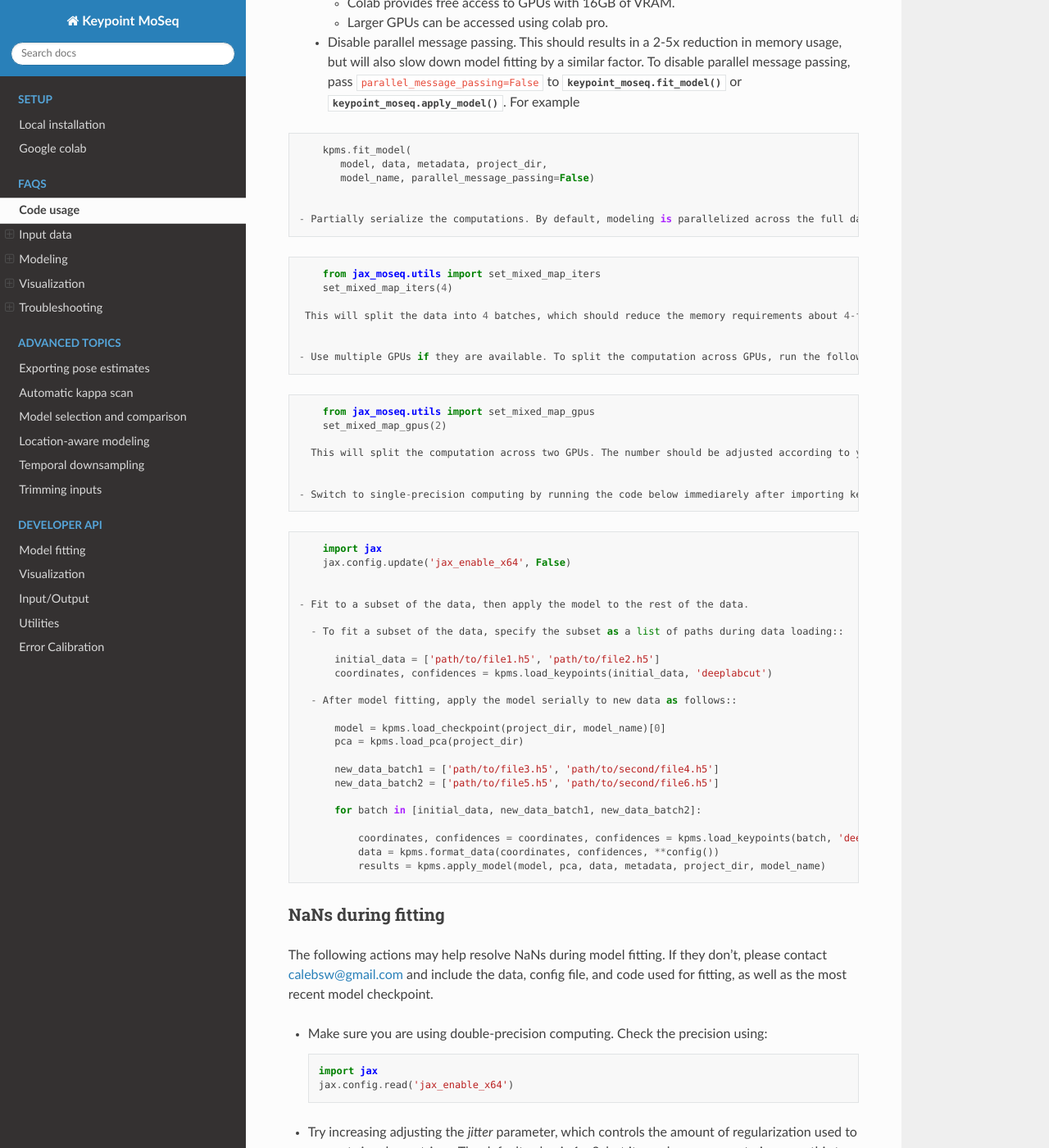
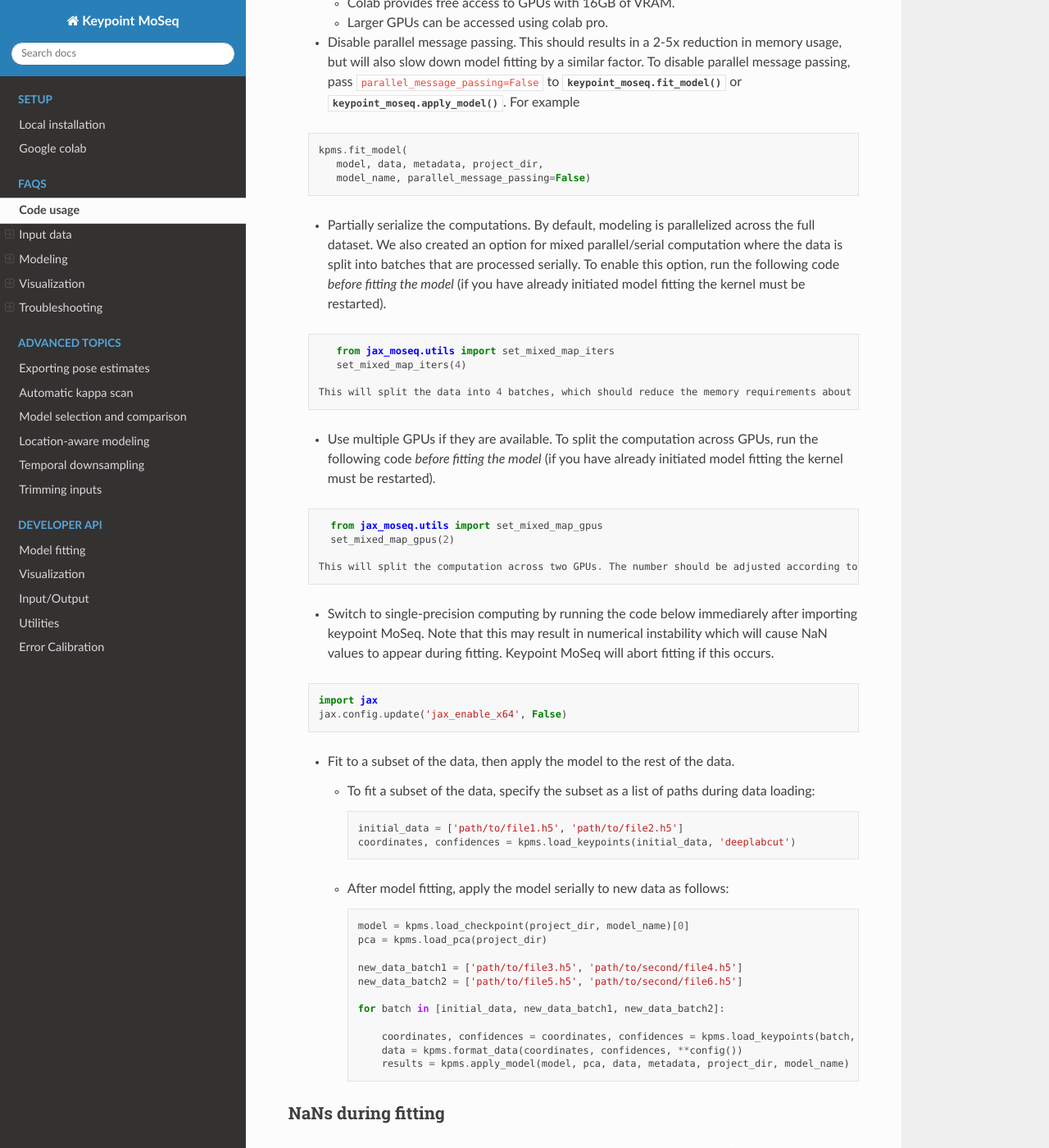
Before and after one commit to dattalab/keypoint-moseq, a Sphinx documentation site: the page built from docs/source/FAQs.rst, in a window 1280 px wide and 1400 px high, scrolled down 11650 px. Shown: the whole window at 82% size. Built offline with Sphinx 7.4.7 and the Read the Docs theme 3.1.0, drawn with Linux system fonts in a browser that asks for light colours; pages that are not in the unit, such as notebooks, are missing from menus; some of the changed text lies outside the part shown.

Commit message:
fix formatting issue in docs

```diff
--- a/docs/source/FAQs.rst
+++ b/docs/source/FAQs.rst
@@ -434,7 +434,7 @@ There are two main causes of GPU out of memory (OOM) errors:
 
   - Disable parallel message passing. This should results in a 2-5x reduction in memory usage, but will also slow down model fitting by a similar factor. To disable parallel message passing, pass ``parallel_message_passing=False`` to :py:func:`keypoint_moseq.fit_model` or :py:func:`keypoint_moseq.apply_model`. For example
 
-.. code-block:: python
+  .. code-block:: python
 
       kpms.fit_model(
          model, data, metadata, project_dir,
@@ -443,7 +443,7 @@ There are two main causes of GPU out of memory (OOM) errors:
 
   - Partially serialize the computations. By default, modeling is parallelized across the full dataset. We also created an option for mixed parallel/serial computation where the data is split into batches that are processed serially. To enable this option, run the following code *before fitting the model* (if you have already initiated model fitting the kernel must be restarted).
 
-.. code-block:: python
+  .. code-block:: python
 
       from jax_moseq.utils import set_mixed_map_iters
       set_mixed_map_iters(4)
@@ -453,7 +453,7 @@ There are two main causes of GPU out of memory (OOM) errors:
 
   - Use multiple GPUs if they are available. To split the computation across GPUs, run the following code *before fitting the model* (if you have already initiated model fitting the kernel must be restarted).
 
-.. code-block:: python
+  .. code-block:: python
 
       from jax_moseq.utils import set_mixed_map_gpus
       set_mixed_map_gpus(2)
@@ -463,7 +463,7 @@ There are two main causes of GPU out of memory (OOM) errors:
 
   - Switch to single-precision computing by running the code below immediarely after importing keypoint MoSeq. Note that this may result in numerical instability which will cause NaN values to appear during fitting. Keypoint MoSeq will abort fitting if this occurs.
 
-.. code-block:: python
+  .. code-block:: python
 
       import jax
       jax.config.update('jax_enable_x64', False)
@@ -496,10 +496,13 @@ NaNs during fitting
 
 The following actions may help resolve NaNs during model fitting. If they don't, please contact calebsw@gmail.com and include the data, config file, and code used for fitting, as well as the most recent model checkpoint.
 
-- Make sure you are using double-precision computing. Check the precision using::
+- Make sure you are using double-precision computing. Check the precision using
+
+.. code-block:: python
 
     import jax
     jax.config.read('jax_enable_x64')
+
 
 - Try increasing adjusting the `jitter` parameter, which controls the amount of regularization used to prevent singular matrices. The default value is 1e-3, but it may be necessary to increase this to 1e-2 or 1e-1 using the `jitter` keyword argument in `fit_model`.
 
```
